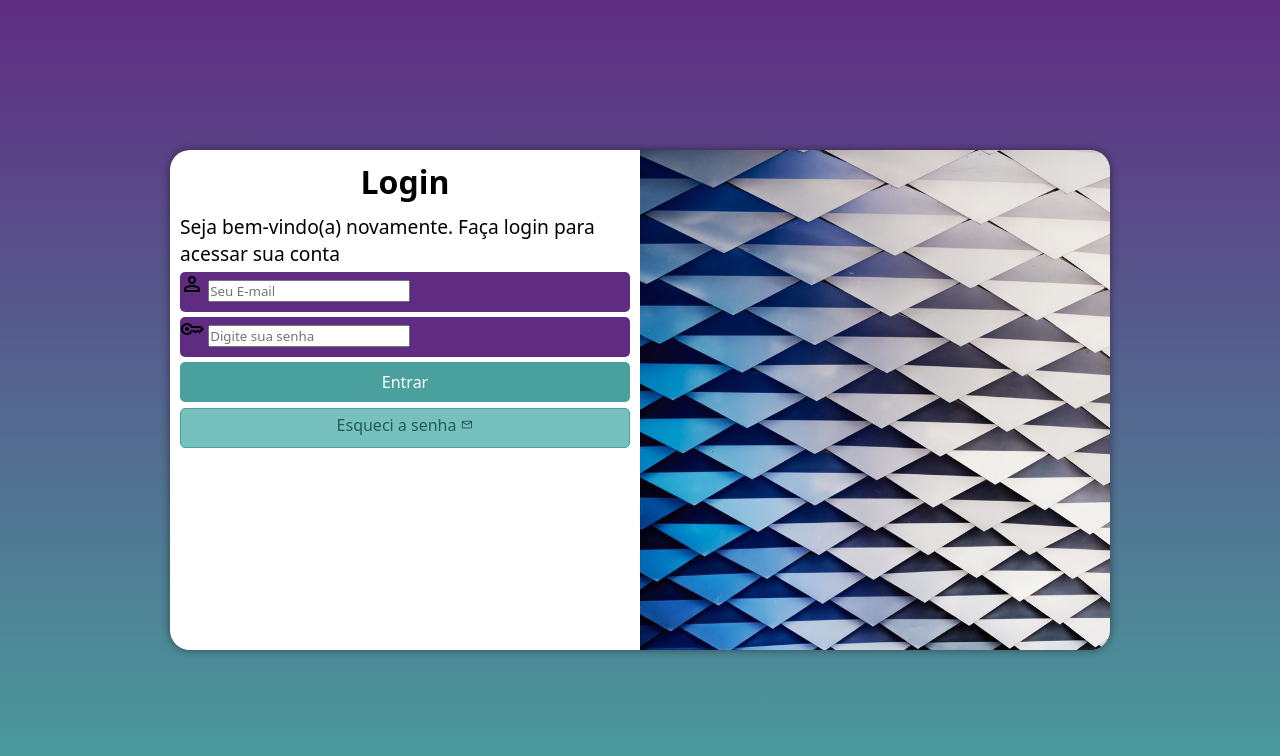
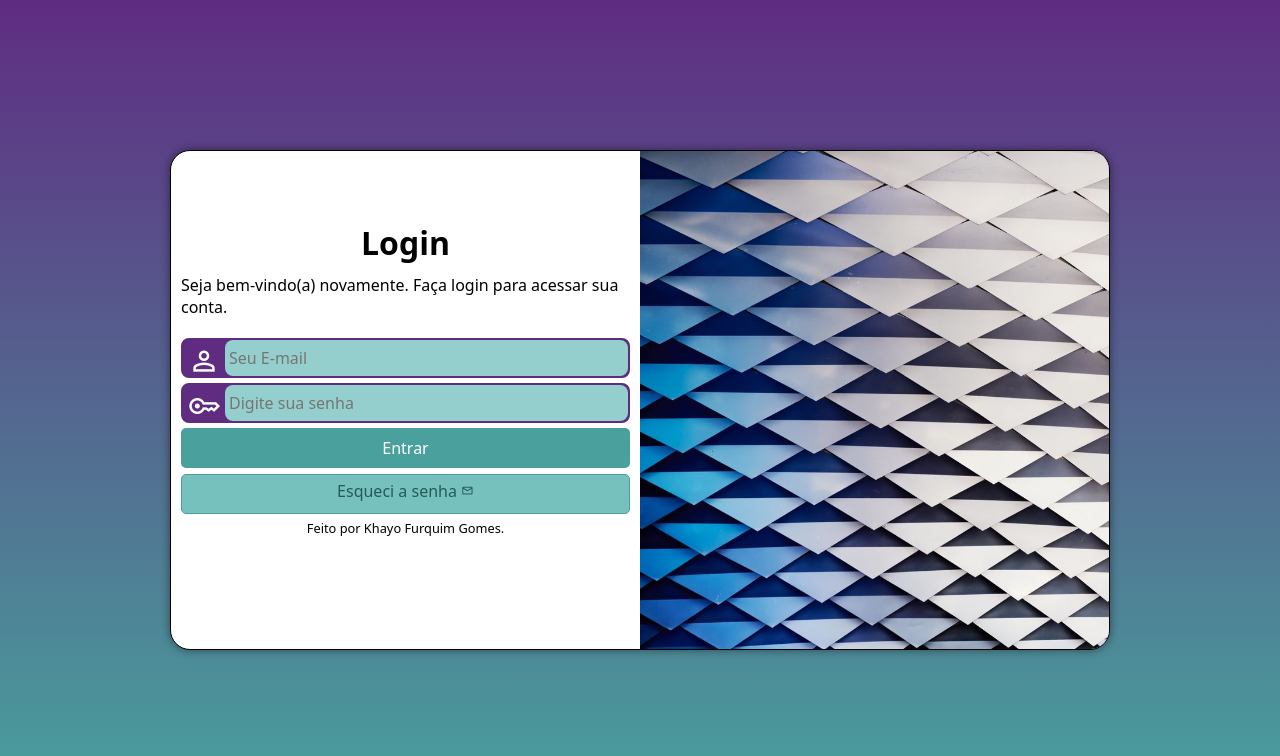
Before and after one commit to Khayofurquim15/projeto-login, a plain HTML site: page index.html in a window 1280 px wide. Drawn offline with nearby package versions, Linux system fonts and the light colour scheme.

Commit message:
ultimos ajustes

```diff
--- a/estilos/media-query.css
+++ b/estilos/media-query.css
@@ -12,7 +12,8 @@
     }
 
     section#login{
-        width: 80vw;
+        width: 90vw;
+        height: 400px;
     }
 
     section#login > div#imagem{
@@ -33,6 +34,11 @@
 
     div#formulario > h1{
         font-size: 2em;
+        margin-top: 40px
+    }
+
+    #cred{
+        display: block;
     }
 }
 
@@ -59,10 +65,15 @@
     }
 
     div#formulario > p{
-        font-size: 1.2em;
+        font-size: 1em;
     }
 
     div#formulario > h1{
         font-size: 2em;
+        margin-top: 60px;
+    }
+
+    #cred{
+        display: block;
     }
 }
--- a/estilos/style.css
+++ b/estilos/style.css
@@ -25,11 +25,12 @@ main{
     width: 100vw;
 }
 
-section#login{
+section#login{      /* CONFIG DO LOGIN */
     background-color: white;
     width: 260px;
     height: 500px;
     border-radius: 20px;
+    border: 1px solid black;
     position: absolute;
     overflow: hidden;
 
@@ -42,14 +43,15 @@ section#login{
     transition-timing-function: ease;
 }
 
-section#login > div#imagem{
+section#login > div#imagem{     /* CONFIG DA IMAGEM */
     display: block;
     background: #5f2c82 url(../imagens/pattern.jpg) no-repeat ;
     background-size: cover;
     height: 200px;
 }
 
-section#login > div#formulario{
+
+section#login > div#formulario{     /* CONFIG DE FORMULARIO */
     display: block;
     padding: 10px;
 }
@@ -57,24 +59,43 @@ div#formulario > h1{
     text-align: center;
     margin-bottom: 10px;
 }
-
 div#formulario > p{
     font-size: 0.8em;
+    margin-bottom: 20px;
 }
-
 form > div.campo{
     background-color: var(--cor1);
     width: 100%;
     height: 40px;
     display: block;
-    border-radius: 5px;
+    border-radius: 8px;
     margin: 5px 0px;
+    border: 2px solid var(--cor1);
 }
 
-form label{
-    display: none;
+div.campo > span{
+    color: white;
+    font-size: 2em;
+    padding: 5px;
+    border-radius: 8px;
 }
 
+div.campo > input {     /* CONFIG DE INPUTS */
+    background-color: #94cfcd;
+    font-size: 1em;
+
+    height: 100%;
+    width: calc( 100% - 42px );
+    padding: 4px;
+
+    border: 0px;
+    border-radius: 8px;
+
+    transform: translate(42px, -42px);
+}
+div.campo > input:focus-within{
+    background-color: white;
+}
 form > input[type=submit] {
     display: block;
     font-size: 1em;
@@ -86,12 +107,10 @@ form > input[type=submit] {
     border-radius: 5px ;
     cursor: pointer;
 }
-
 form > input[type=submit]:hover{
     background-color: #2b6865;
 }
-
-form > a.botao {
+form > a.botao {    /* BOTAO DE ESQUECI SENHA */
     display: block;
     text-align: center;
     font-size: 1em;
@@ -106,11 +125,22 @@ form > a.botao {
     border-radius: 5px;
     cursor: pointer;
 }
-
 a.botao > span{
     font-size: 0.8em;
 }
-
 form > a.botao:hover{
     background-color: white;
 }
+
+/* OUTROS */
+
+#cred{
+    text-align: center;
+    font-size: 0.8em;
+    margin-top: 5px;
+    display: none;
+}
+
+form label{
+    display: none;
+}
--- a/index.html
+++ b/index.html
@@ -4,24 +4,27 @@
     <meta charset="UTF-8">
     <meta name="viewport" content="width=device-width, initial-scale=1.0">
     <title>Login</title>
-    <link href="https://fonts.googleapis.com/css2?family=Material+Symbols+Outlined" rel="stylesheet" />
-    <link rel="stylesheet" href="estilos/style.css">
-    <link rel="stylesheet" href="estilos/media-query.css">
+    <link href="https://fonts.googleapis.com/css2?family=Material+Symbols+Outlined" rel="stylesheet" /> <!-- MATERIAL DE ICONS -->
+    <link rel="stylesheet" href="estilos/style.css"> <!-- MOBILE FIRST -->
+    <link rel="stylesheet" href="estilos/media-query.css"> <!-- OUTRAS MEDIA -->
 </head>
 <body>
     <main>
-        <section id="login" >
+        <section id="login" > <!-- TELA DE LOGIN -->
+
             <div id="imagem" >
+                <!-- IMAGEM -->
+            </div>
 
-            </div>
             <div id="formulario" >
                 <h1>Login</h1>
-                <p>Seja bem-vindo(a) novamente. Faça login para acessar sua conta </p>
+                <p>Seja bem-vindo(a) novamente. Faça login para acessar sua conta.</p>
 
-                <form action="login.php" method="post" autocomplete="on" >
+                <form action="login.php" method="post" autocomplete="on" > <!-- FORMULARIO -->
+
                     <div class="campo" >
 
-                        <span class="material-symbols-outlined" >person</span>
+                        <span class="material-symbols-outlined" >person</span> <!--ICON -->
 
                         <input type="email" name="login" id="ilogin" placeholder="Seu E-mail" required autocomplete="email" maxlength="30"  >
                         <label for="ilogin">Login</label>
@@ -30,7 +33,7 @@
 
                     <div class="campo">
 
-                        <span class="material-symbols-outlined" >key</span>
+                        <span class="material-symbols-outlined" >key</span> <!--ICON -->
 
                         <input type="password" name="senha" id="isenha" placeholder="Digite sua senha" required  autocomplete="current-password" minlength="8"  maxlength="20" >
                         <label for="isenha">Senha</label>
@@ -38,9 +41,12 @@
                     </div>
 
                     <input type="submit" value="Entrar">
-                    <a href="esqueci.html" class="botao" >
+
+                    <a href="esqueci.html" class="botao" > <!-- BOTAO ESQUECI SENHA -->
                         Esqueci a senha <span class="material-symbols-outlined" >mail</span>
                     </a>
+
+                    <p id="cred" >Feito por Khayo Furquim Gomes.</p>
                 </form>
             </div>
         </section>
```
